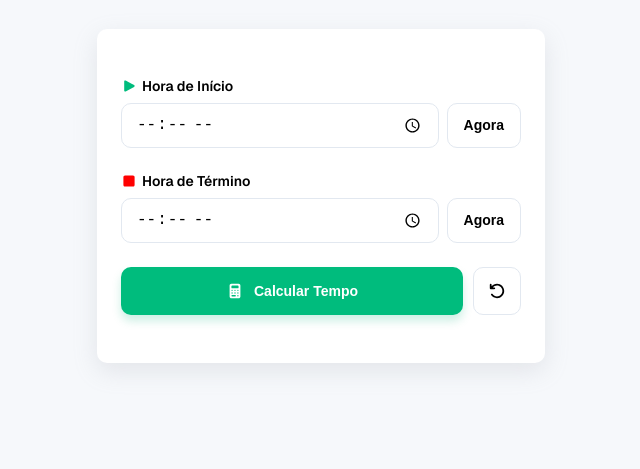
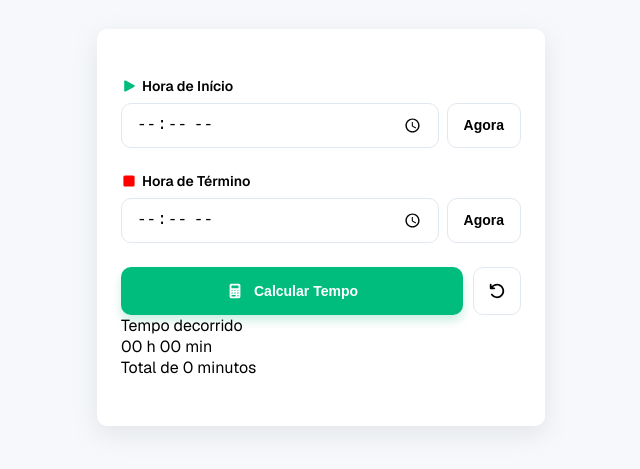
Before and after one commit to mnyellison/time-calculator, a plain HTML site: page index.html in a window 1280 px wide. Shown: the part 171-640 px from the top of the page, without its empty margins (319-959 px from the left). Drawn offline with nearby package versions, Linux system fonts and the light colour scheme.

Commit message:
feat: add result section structure

```diff
--- a/index.html
+++ b/index.html
@@ -64,6 +64,18 @@
                         </svg>
                     </button>
                 </div>
+                <div class="result-card is-hidden">
+                    <p class="result-card__label">Tempo decorrido</p>
+                    <div class="result-card-time">
+                        <span class="result-card__value-hour">00</span>
+                        <span class="result-card__unit">h</span>
+                        <span class="result-card__value-minutes">00</span>
+                        <span class="result-card__unit">min</span>
+                    </div>
+                    <p class="result-card__total">
+                        Total de <span class="result-card__total-value">0</span> minutos
+                    </p>
+                </div>
             </form>
         </div>
     </main>
```
